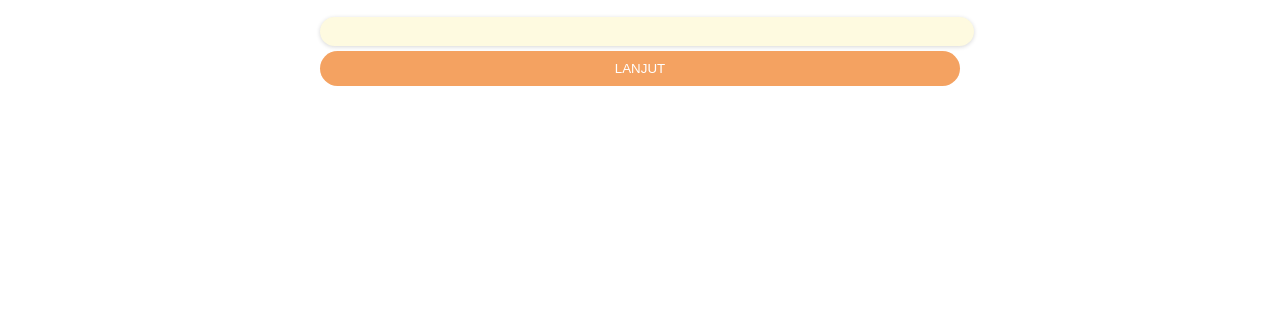
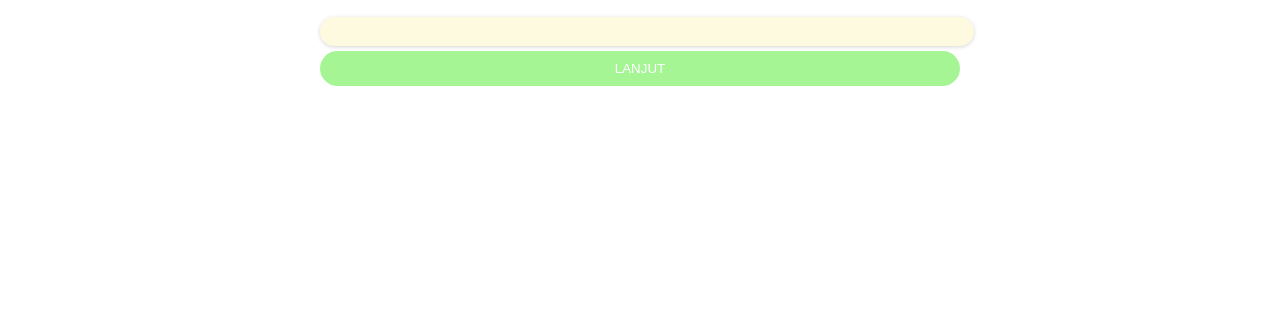
Before and after one commit to RizalTo/RizalTo.github.io, a plain HTML site: page Joko.html in a window 1280 px wide. Shown: the part 227-552 px from the top of the page. Drawn offline with Linux system fonts and the light colour scheme.

Commit message:
Update style.css

```diff
--- a/style.css
+++ b/style.css
@@ -151,7 +151,7 @@ footer p {
 	border-radius: 20px;
 
 	padding: 10px;
-	background-color: #f4a261;
+	background-color: #a5f595;
 	color: white;
 	width: 100%;
 	margin: 5px 0;
```
